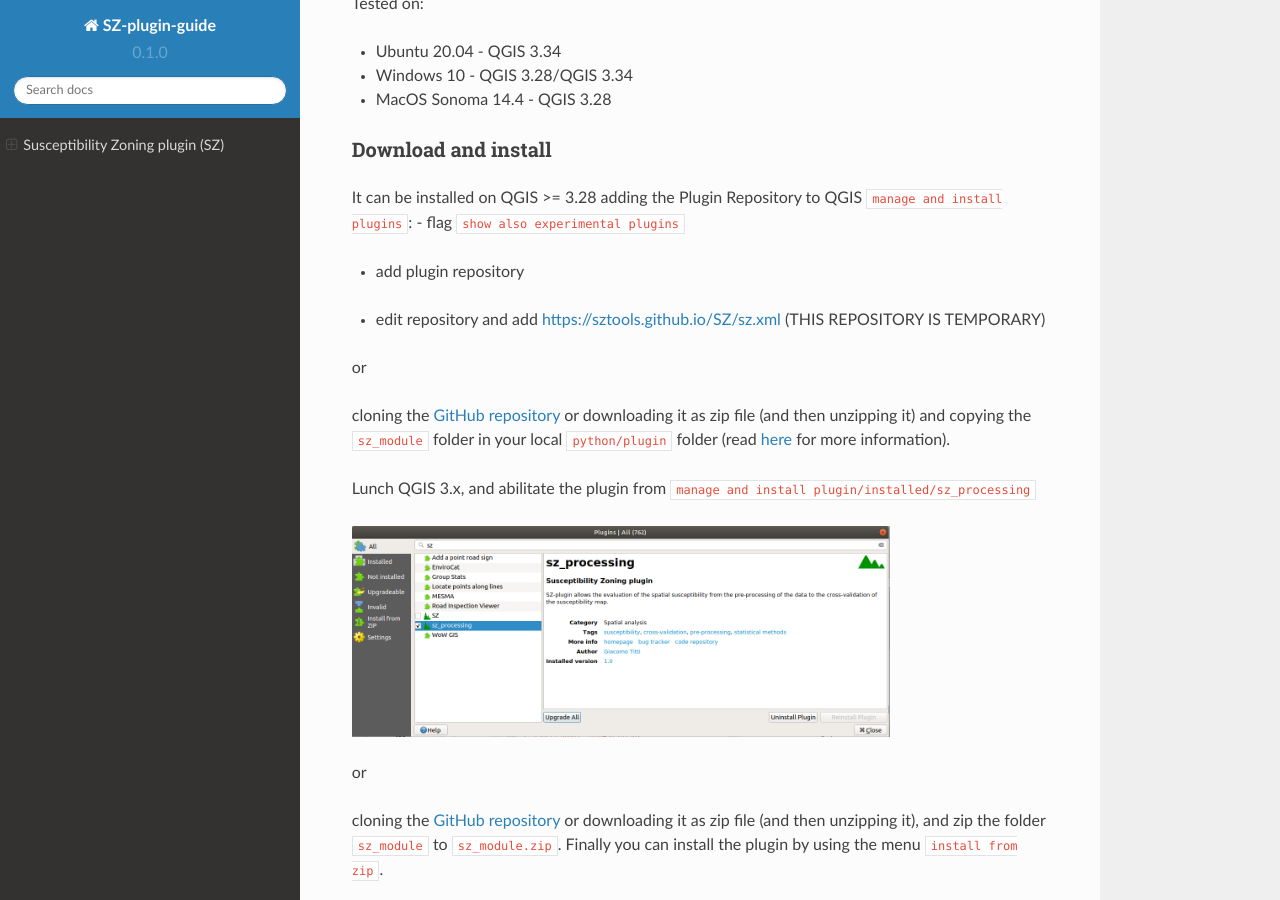
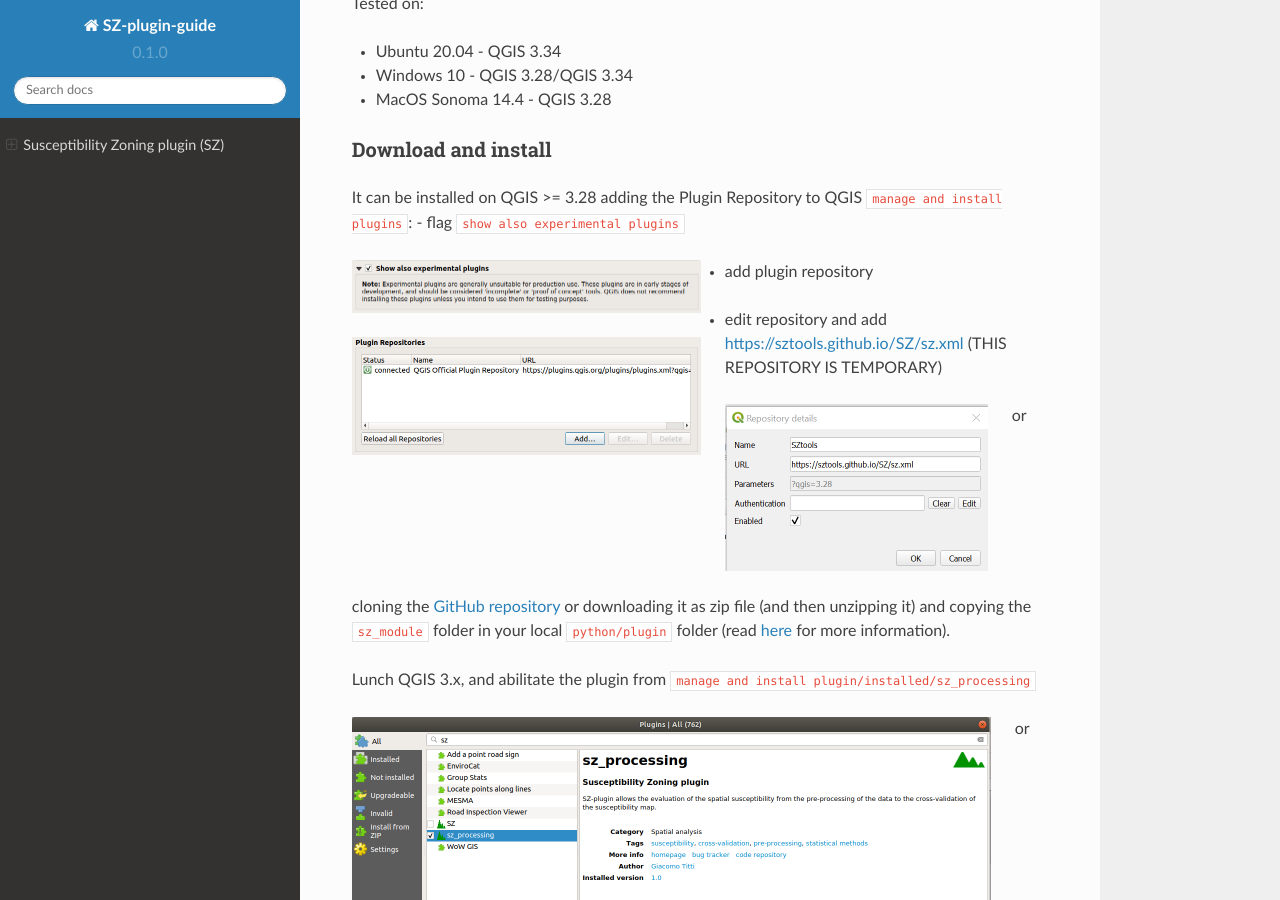
Before and after one commit to SZtools/SZ-docs, a Sphinx documentation site: the page built from docs/source/index.rst, in a window 1280 px wide and 900 px high, scrolled down 858 px. Built offline with Sphinx 7.4.7 and the Read the Docs theme 2.0.0, drawn with Linux system fonts in a browser that asks for light colours.

Commit message:
Update index.rst

```diff
--- a/docs/source/index.rst
+++ b/docs/source/index.rst
@@ -43,8 +43,7 @@
 
 .. figure:: ../images/experimental.png
    :alt: Show experimental plugins
-   :width: 80%
-   :height: 80%
+   :scale: 50%
    :align: left
 
 
@@ -52,8 +51,7 @@
 
 .. figure:: ../images/addrepo.png
    :alt: Add plugin repository
-   :width: 110%
-   :height: 110%
+   :scale: 50%
    :align: left
 
 
@@ -61,8 +59,7 @@
 
 .. figure:: ../images/repodetail.png
    :alt: Edit plugin repository
-   :width: 50%
-   :height: 50%
+   :scale: 50%
    :align: left
 
 
@@ -74,7 +71,7 @@
 
 .. figure:: ../images/install.png
    :alt: Install A
-   :width: 80%
+   :scale: 50%
    :align: left
 
 or
@@ -83,14 +80,14 @@
 
 .. figure:: ../images/install.png
    :alt: Install B
-   :width: 80%
+   :scale: 50%
    :align: left
 
 At the end you should have the SZ plugin in your processing toolbox
 
 .. figure:: ../images/gui.png
    :alt: Processing toolbox
-   :width: 40%
+   :scale: 50%
    :align: left
 
 GUI
@@ -114,7 +111,7 @@
 
 .. figure:: ../images/use.png
    :alt: Input data
-   :width: 80%
+   :scale: 50%
    :align: left
 
 Test
@@ -124,12 +121,12 @@
 
 .. figure:: ../images/test.png
    :alt: Output A
-   :width: 80%
+   :scale: 50%
    :align: left
 
 .. figure:: ../images/output.png
    :alt: Output B
-   :width: 80%
+   :scale: 50%
    :align: left
 
 Third-part libraries and plugins used
```
